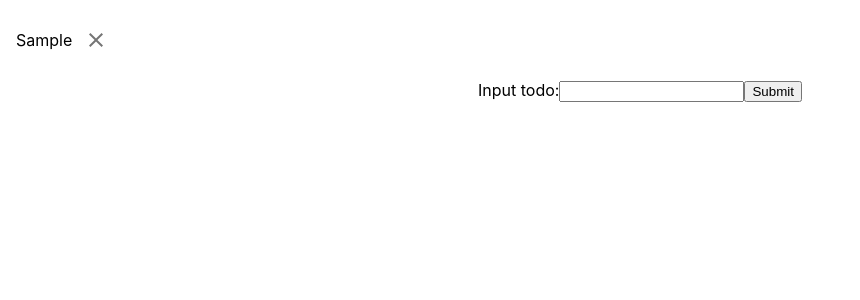
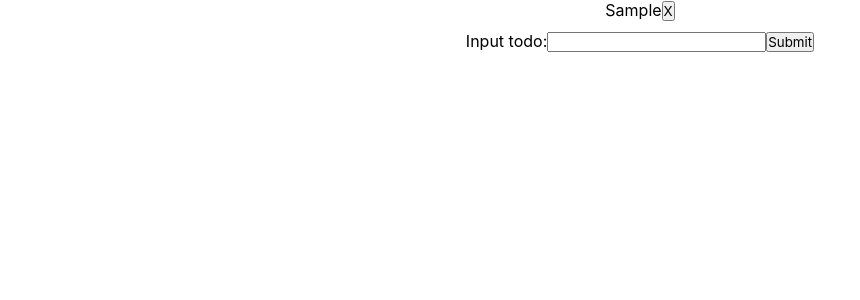
Before and after one commit to AnosovAndrey/todo-app, a React (Create React App) app: page / in a window 1280 px wide. Both pictures are taken after typing "Sample" into the empty fields and a click on the input "Submit". Shown: the top 300 px of the page, without its empty margins (0-860 px from the left). Built offline with nearby package versions, Linux system fonts and the light colour scheme.

Commit message:
add styles

```diff
--- a/src/App.css
+++ /dev/null
@@ -1,38 +0,0 @@
-.App {
-  text-align: center;
-}
-
-.App-logo {
-  height: 40vmin;
-  pointer-events: none;
-}
-
-@media (prefers-reduced-motion: no-preference) {
-  .App-logo {
-    animation: App-logo-spin infinite 20s linear;
-  }
-}
-
-.App-header {
-  background-color: #282c34;
-  min-height: 100vh;
-  display: flex;
-  flex-direction: column;
-  align-items: center;
-  justify-content: center;
-  font-size: calc(10px + 2vmin);
-  color: white;
-}
-
-.App-link {
-  color: #61dafb;
-}
-
-@keyframes App-logo-spin {
-  from {
-    transform: rotate(0deg);
-  }
-  to {
-    transform: rotate(360deg);
-  }
-}
--- a/src/App.js
+++ b/src/App.js
@@ -2,7 +2,7 @@ import React from "react";
 import TodoList from "./components/view/TodoList";
 import AddTodo from "./components/view/AddTodo";
 
-import "./App.css";
+import "./index.scss";
 
 function App() {
   const [todos, setTodos] = React.useState([]);
@@ -16,9 +16,13 @@ function App() {
   };
 
   return (
-    <div className="App">
-      <TodoList todos={todos} removeTodo={removeTodo} />
-      <AddTodo addTodo={addTodo} />
+    <div className="todo">
+      <div className="todo__list">
+        <TodoList todos={todos} removeTodo={removeTodo} />
+      </div>
+      <div className="todo__add">
+        <AddTodo addTodo={addTodo} />
+      </div>
     </div>
   );
 }
--- a/src/components/view/AddTodo/index.jsx
+++ b/src/components/view/AddTodo/index.jsx
@@ -1,4 +1,3 @@
-import { Button } from "@material-ui/core";
 import { v4 as uuid } from "uuid";
 import React from "react";
 
--- a/src/components/view/TodoItem/index.jsx
+++ b/src/components/view/TodoItem/index.jsx
@@ -1,4 +1,3 @@
-import { ListItem, IconButton } from "@material-ui/core";
 import CloseIcon from "@material-ui/icons/Close";
 import React from "react";
 
@@ -9,12 +8,12 @@ const Index = ({ todo, removeTodo }) => {
   }
 
   return(
-      <ListItem>
+      <li>
           {todo.text}
-          <IconButton>
-              <CloseIcon onClick={handleRemove}/>
-          </IconButton>
-      </ListItem>
+          <i>
+              <button onClick={handleRemove}>X</button>
+          </i>
+      </li>
   );
 };
 
--- /dev/null
+++ b/src/components/view/TodoList/List.scss
@@ -0,0 +1,3 @@
+.list{
+
+}
--- a/src/components/view/TodoList/index.jsx
+++ b/src/components/view/TodoList/index.jsx
@@ -1,10 +1,9 @@
-import { List } from "@material-ui/core";
 import React from "react";
 import TodoItem from "./../TodoItem";
 
 const TodoList = ({ todos, removeTodo }) => {
   return (
-    <List className="list">
+    <ul className="list">
       {todos.map((todo) => (
         <TodoItem
             key={todo.id}
@@ -12,7 +11,7 @@ const TodoList = ({ todos, removeTodo }) => {
             removeTodo={removeTodo}
         />
       ))}
-    </List>
+    </ul>
   );
 }
 
--- /dev/null
+++ b/src/index.scss
@@ -0,0 +1,26 @@
+* {
+    margin: 0;
+    padding: 0;
+    list-style: none;
+    outline: none;
+    font-family: -apple-system, BlinkMacSystemFont, 'Segoe UI', 'Roboto', 'Oxygen',
+      'Ubuntu', 'Cantarell', 'Fira Sans', 'Droid Sans', 'Helvetica Neue',
+      sans-serif;
+    -webkit-font-smoothing: antialiased;
+    -moz-osx-font-smoothing: grayscale;
+}
+
+.todo{
+    display: flex;
+    align-items: center;
+    justify-content: center;
+    flex-direction: column;
+
+    &__list{
+        margin-bottom: 10px;
+    }
+
+    &__add{
+        margin-bottom: 10px;
+    }
+}
```
